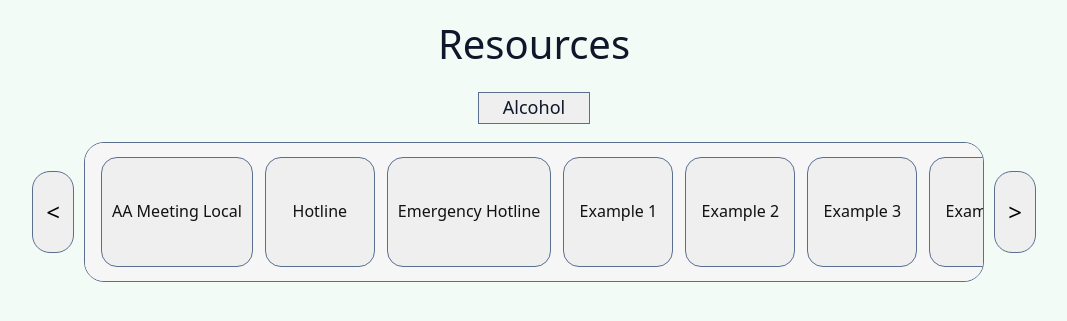
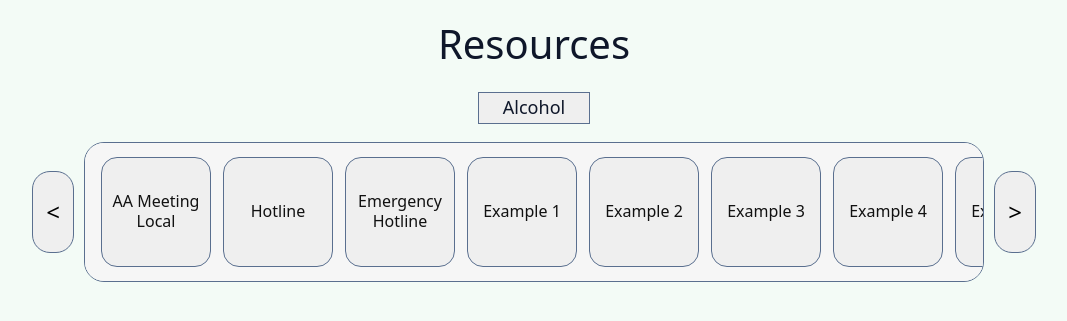
Before and after one commit to ShadowStorm0101/48_Hours_Forward, a Flask app: page /resources in a window 1280 px wide. Shown: the part 55-376 px from the top of the page, without its empty margins (106-1173 px from the left). Run offline with Flask 3, Linux system fonts and the light colour scheme; the visitor is signed in with stand-in values (Sample User, id 1); some libraries are stand-ins or nearby versions.

Commit message:
resource cards now all same size

```diff
--- a/app/static/resources.css
+++ b/app/static/resources.css
@@ -76,7 +76,9 @@
 
 /* Individual resource cards */
 .resource-card {
+  width: 110px;
   min-width: 110px;
+  max-width: 110px;
   height: 110px;
   border: 1px solid #5a6f8f;
   border-radius: 16px;
@@ -90,6 +92,7 @@
   color: #111;
   line-height: 1.2;
   flex-shrink: 0;
+  word-break: break-word;
 }
 
 .resource-card:hover {
```
